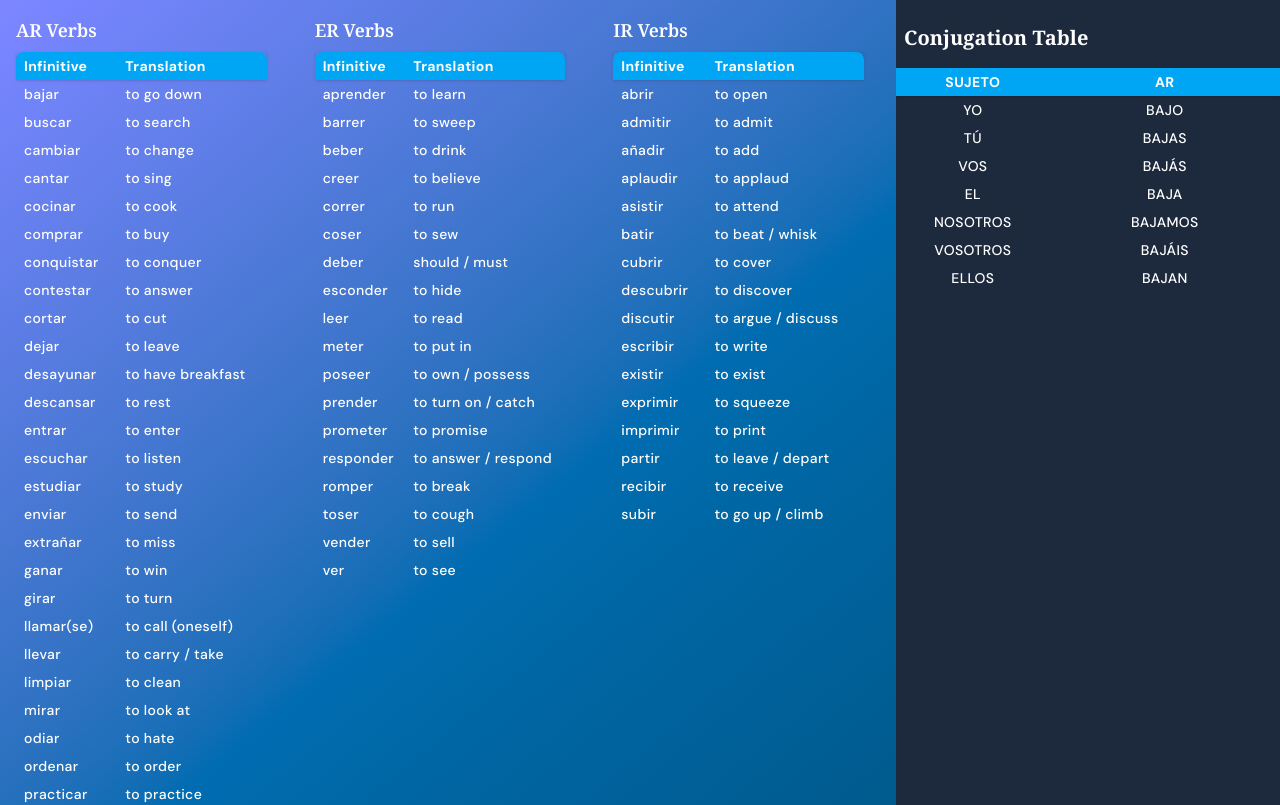
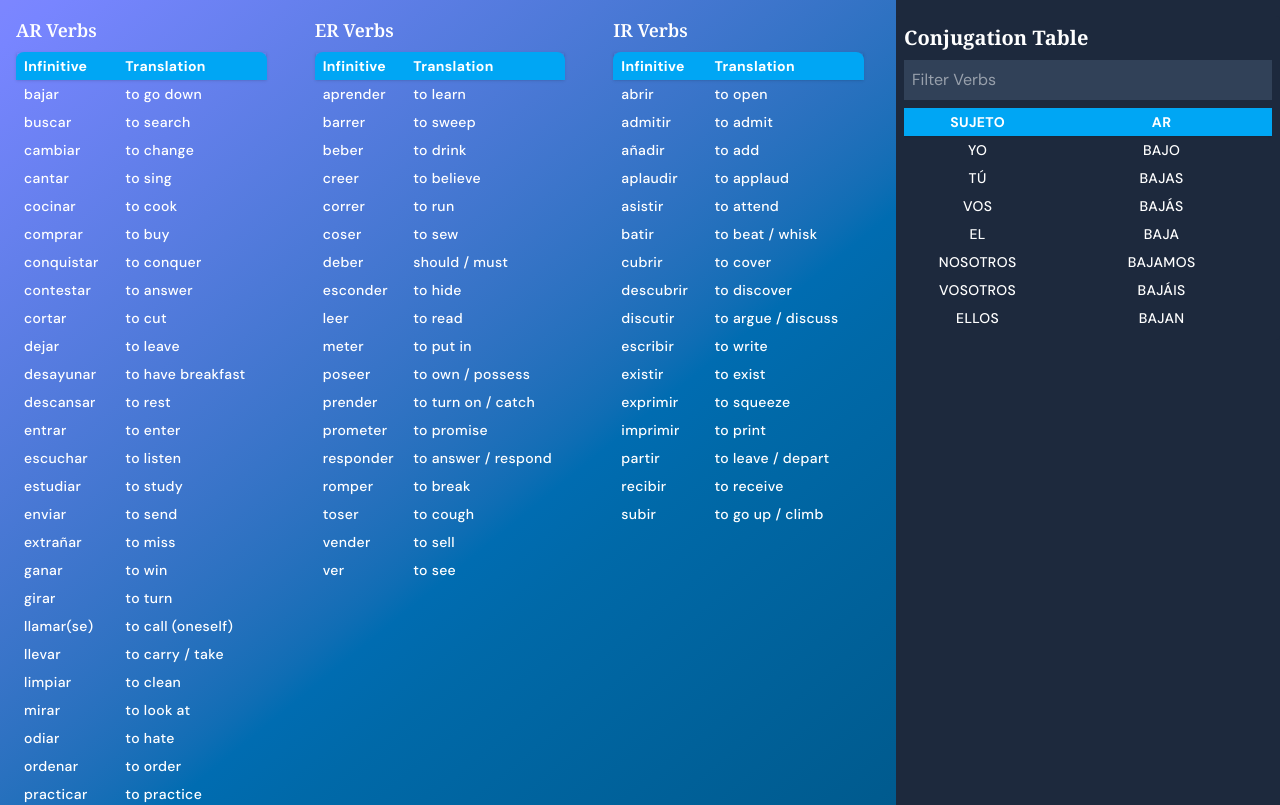
Before and after one commit to michaelmano/espanol-verbos, a Vue app: page / in a window 1280 px wide. Shown: the top 805 px of the page. Built offline with nearby package versions, Linux system fonts and the light colour scheme.

Commit message:
Add filter

```diff
--- a/src/components/VerbosConjugations.vue
+++ b/src/components/VerbosConjugations.vue
@@ -1,12 +1,21 @@
 <script lang="ts" setup>
 import { verbs } from '@/data/verbs';
-import type { VerbType } from '@/interfaces/Conjugations';
+import type { VerbItem, VerbType } from '@/interfaces/Conjugations';
 import { BASE_CONJUGATION_ENDINGS } from '@/lib';
-import { ref } from 'vue';
+import { computed, ref } from 'vue';
 
 // --- Reactive state ---
 const currentTable = ref<any[]>([]);
 const typeVisible = ref('AR');
+const verbFilter = ref('');
+
+const filteredVerbs = computed(() => {
+  if (verbFilter.value === '') return verbs;
+
+  return verbs.filter((v: VerbItem) => {
+    return v.infinitive.includes(verbFilter.value) || v.translation.includes(verbFilter.value);
+  });
+});
 
 const revealType = (type: VerbType) => {
   typeVisible.value = type;
@@ -45,7 +54,7 @@ const onClick = (verb: string, type: VerbType) => {
 </script>
 
 <template>
-  <div class="flex flex-wrap gap-4 pb-80 lg:pb-0">
+  <div class="flex flex-wrap gap-4 pb-80 lg:pb-0 min-h-screen">
     <!-- Verbs Lists -->
     <div class="flex-1 flex flex-wrap gap-4">
       <div v-for="type in ['AR', 'ER', 'IR']" :key="type" class="flex-1 min-w-[200px] p-4">
@@ -64,7 +73,7 @@ const onClick = (verb: string, type: VerbType) => {
           </thead>
           <tbody>
             <tr
-              v-for="verb in verbs.filter((v) => v.type === type)"
+              v-for="verb in filteredVerbs.filter((v) => v.type === type)"
               :key="verb.infinitive"
               class="cursor-pointer hover:bg-sky-500 hover:text-white transition-colors duration-200"
               @click="onClick(verb.infinitive, type)"
@@ -79,9 +88,15 @@ const onClick = (verb: string, type: VerbType) => {
 
     <div class="bg-slate-800">
       <div
-        class="w-full lg:w-96 border-t bg-slate-800 border-t-blue-500 max-h-96 rounded lg:border-0 sm:w-full overflow-y-auto fixed bottom-0 left-0 right-0 lg:sticky lg:top-4 lg:bottom-auto z-50"
+        class="w-full p-2 lg:w-96 border-t bg-slate-800 border-t-blue-500 max-h-96 rounded lg:border-0 sm:w-full overflow-y-auto fixed bottom-0 left-0 right-0 lg:sticky lg:top-4 lg:bottom-auto z-50"
       >
-        <h2 class="text-xl font-bold mb-2 sticky top-0 z-20 p-2 text-white">Conjugation Table</h2>
+        <h2 class="text-xl font-bold mb-2 sticky top-0 z-20 text-white">Conjugation Table</h2>
+        <input
+          v-model="verbFilter"
+          class="p-2 w-full mb-2 bg-slate-700 rounded-0"
+          type="text"
+          placeholder="Filter Verbs"
+        />
         <div class="overflow-y-auto scroll-smooth">
           <table class="table-auto w-full text-center text-sm font-medium tracking-wide">
             <thead class="bg-sky-500 sticky top-0 z-30 shadow">
```
